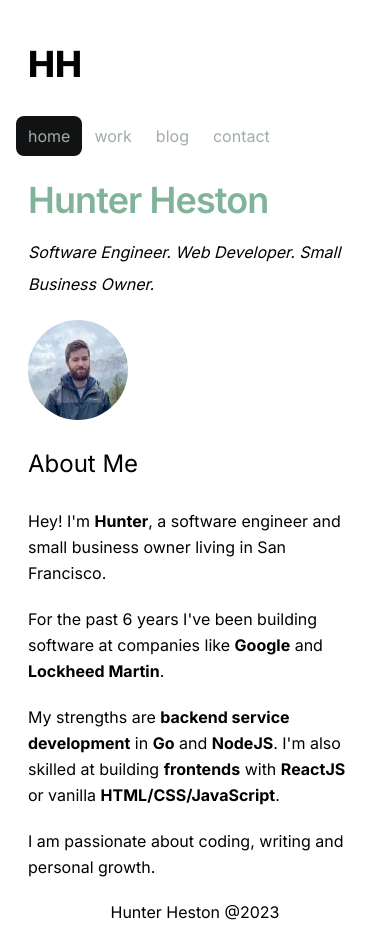
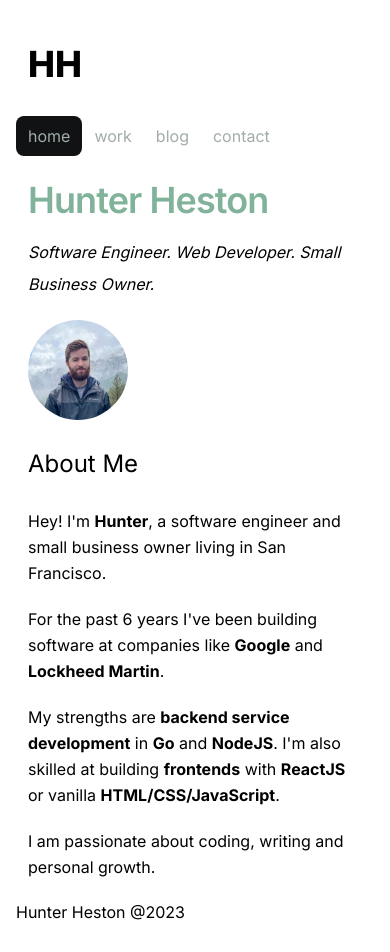
Before and after one commit to HunterHeston/personal-website, a Next.js app: page / in a window 390 px wide. Built offline with nearby package versions, Linux system fonts and the light colour scheme.

Commit message:
Only center content on large screens.

```diff
--- a/components/layout.tsx
+++ b/components/layout.tsx
@@ -16,7 +16,7 @@ export default function Layout({ children }: LayoutProps) {
         // the `calc` function here prevents the page from shifting when scroll bars appear and disappear
         // https://stackoverflow.com/a/30293718
         [
-          "px-4 py-7 flex flex-col items-center justify-between sm:pl-[calc(100vw-100%)]  min-h-screen",
+          " min-h-screen px-4 py-7 flex flex-col justify-between sm:items-center sm:pl-[calc(100vw-100%)]",
           inter.className,
         ].join(" ")
       }
```
